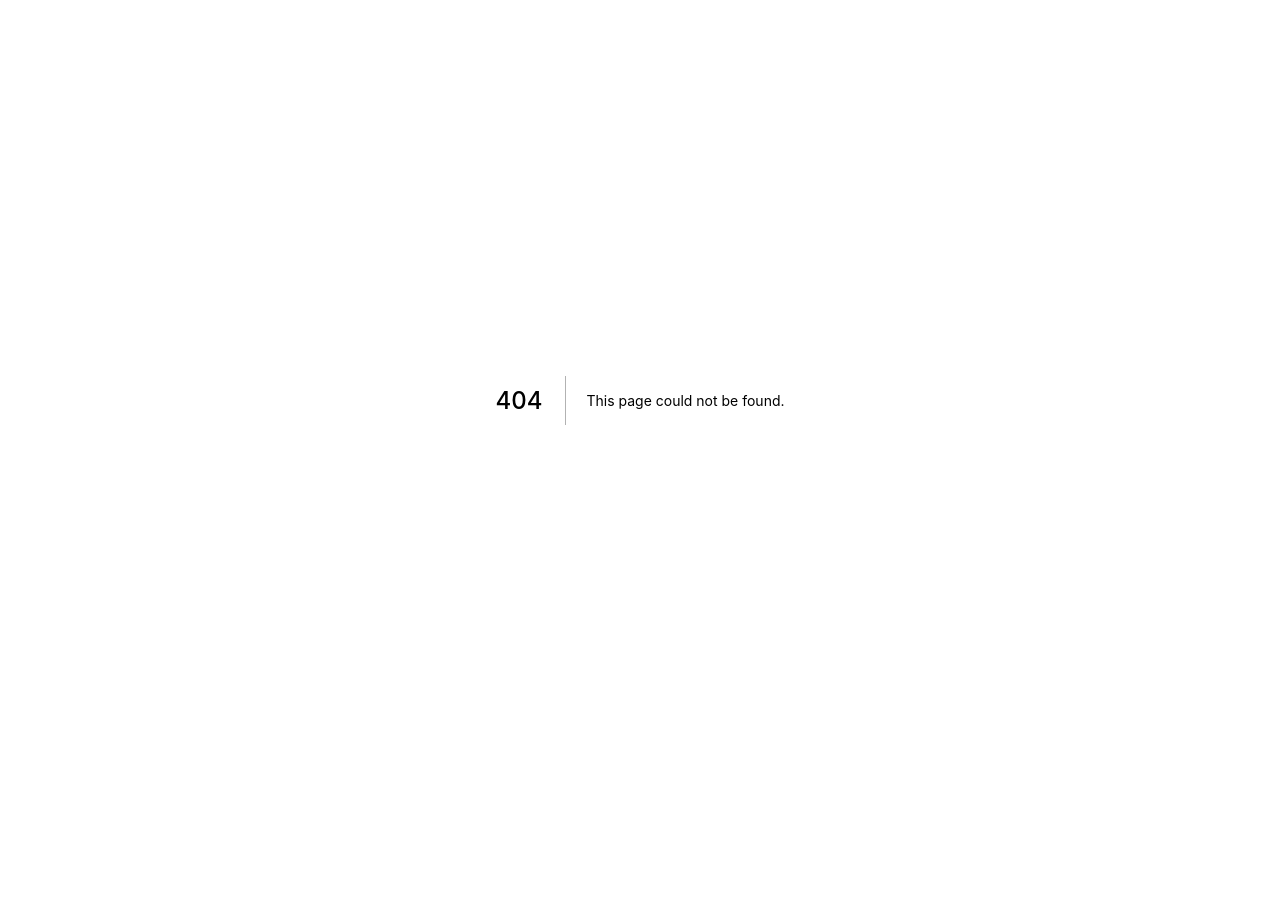
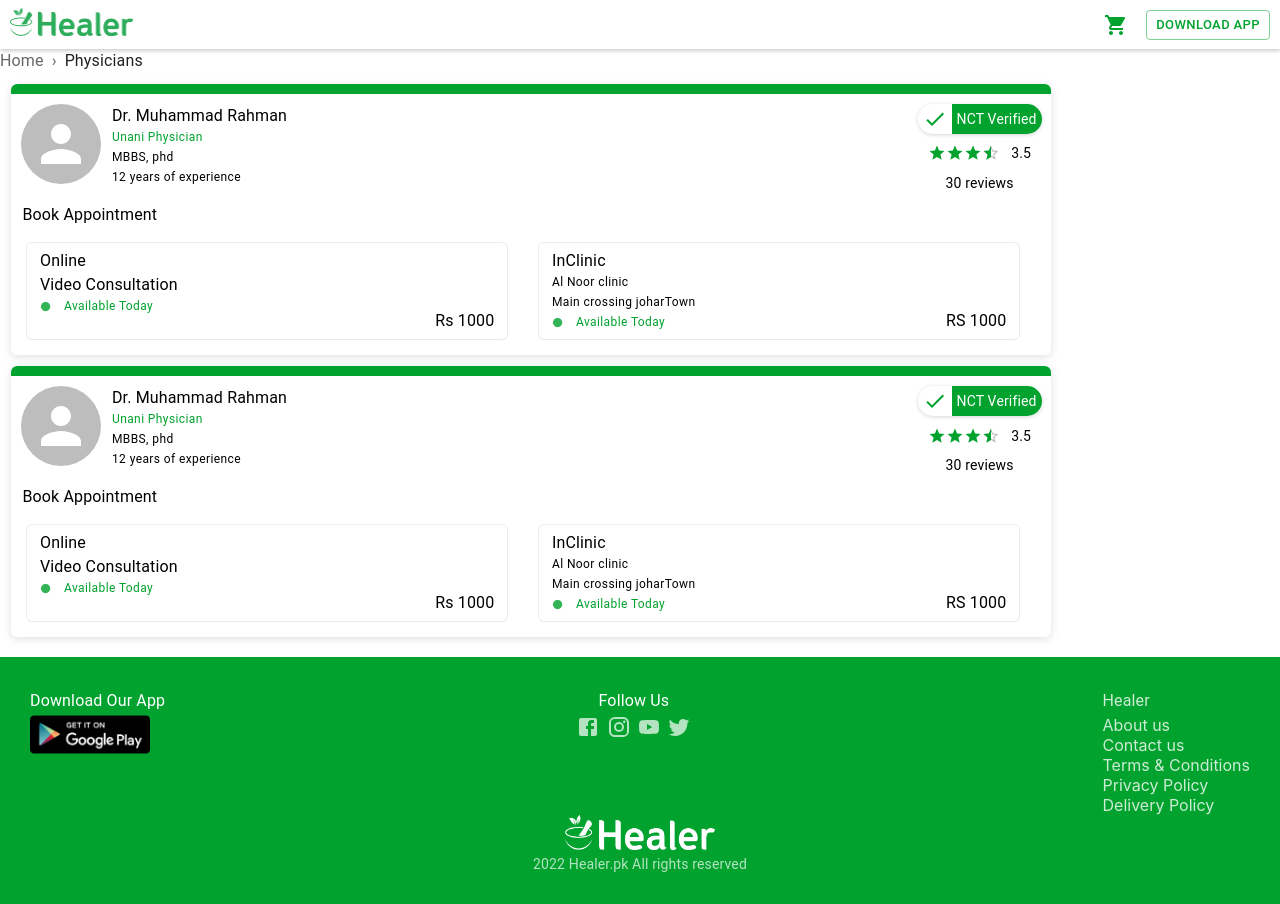
Before and after one commit to im-rahman1/healer-private, a Next.js app: page /physicians in a window 1280 px wide. Before the commit this address had no page. Before the commit the page ends 800 px from the top, so only its background shows below. Built offline with nearby package versions, Linux system fonts and the light colour scheme.

Commit message:
done with docCards

```diff
--- /dev/null
+++ b/pages/physicians/index.js
@@ -0,0 +1,161 @@
+import React from "react";
+import styles from "@/styles/physicians.module.css";
+import Layout from "@/components/Layout";
+import Link from "next/link";
+
+// mui
+import { Avatar, Breadcrumbs, Typography, Rating } from "@mui/material";
+import DoneIcon from "@mui/icons-material/Done";
+import CircleIcon from '@mui/icons-material/Circle';
+
+const muiStyles = {
+  link: {
+    cursor: "pointer",
+    "&:hover": {
+      textDecoration: "underline",
+    },
+  },
+  avatar: {
+    width: "5rem",
+    height: "5rem",
+  },
+};
+
+export default function Physicians() {
+  const breadcrumbs = [
+    <Link href="/" key="1" color="inherit" passHref>
+      <Typography sx={muiStyles.link}>Home</Typography>
+    </Link>,
+    <Typography href="/" key="3" color="text.primary">
+      Physicians
+    </Typography>,
+  ];
+
+  return (
+    <Layout title="Physicians">
+      <Breadcrumbs separator="›" aria-label="breadcrumb">
+        {breadcrumbs}
+      </Breadcrumbs>
+      <div className={styles.docCards}>
+        <div className={styles.docCard}>
+          <div className={styles.bar}></div>
+          <div className={styles.profileInfoContainer}>
+            <div className={styles.profileInfo}>
+              <Avatar src="" sx={muiStyles.avatar} />
+              <div className={styles.profileInfo__text}>
+                <Typography>Dr. Muhammad Rahman</Typography>
+                <Typography variant="caption" sx={{color: '#01a22e'}}>Unani Physician</Typography>
+                <Typography variant="caption">MBBS, phd</Typography>
+                <Typography variant="caption">12 years of experience</Typography>
+              </div>
+            </div>
+            <div className={styles.flexEnd}>
+              <div className={styles.reviewContainer}>
+                <div className={styles.badgeContainer}>
+                  <DoneIcon sx={{ color: "#01a22e" }} />
+                  <div className={styles.badgeTxt}>
+                    <Typography sx={{whiteSpace: 'noWrap'}} variant="body2">NCT Verified</Typography>
+                  </div>
+                </div>
+                <div className={styles.rating}>
+                  <Rating value={3.5} precision={0.5} max={4} sx={{color: '#01a22e'}} size="small" readOnly />
+                  <Typography variant="body2">3.5</Typography>
+                </div>
+                <Typography variant="body2">30 reviews</Typography>
+              </div>
+            </div>
+          </div>
+            <Typography sx={{marginLeft: '0.7rem'}}>Book Appointment</Typography>
+          <div className={styles.bookAppointmentContainer}>
+            <div className={styles.appointmentCard}>
+              <div>
+                <Typography>Online</Typography>
+                <Typography>Video Consultation</Typography>
+                <div className={styles.status}>
+                <CircleIcon sx={{fontSize: '0.7rem', opacity: 0.8, color: '#01a22e'}} />
+                <Typography variant='caption'>Available Today</Typography>
+                </div>
+              </div>
+              <div className={styles.pricing}>
+                <Typography>Rs 1000</Typography>
+              </div>
+            </div>
+            <div className={styles.appointmentCard}>
+              <div className={styles.appointment__info}>
+                <Typography>InClinic</Typography>
+                <Typography variant='caption'>Al Noor clinic</Typography>
+                <Typography variant='caption'>Main crossing joharTown</Typography>
+                <div className={styles.status}>
+                <CircleIcon sx={{fontSize: '0.7rem', opacity: 0.8, color: '#01a22e'}} />
+                <Typography variant='caption'>Available Today</Typography>
+                </div>
+              </div>
+              <div className={styles.pricing}>
+                <Typography>RS 1000</Typography>
+              </div>
+            </div>
+          </div>
+        </div>
+        <div className={styles.docCard}>
+          <div className={styles.bar}></div>
+          <div className={styles.profileInfoContainer}>
+            <div className={styles.profileInfo}>
+              <Avatar src="" sx={muiStyles.avatar} />
+              <div className={styles.profileInfo__text}>
+                <Typography>Dr. Muhammad Rahman</Typography>
+                <Typography variant="caption" sx={{color: '#01a22e'}}>Unani Physician</Typography>
+                <Typography variant="caption">MBBS, phd</Typography>
+                <Typography variant="caption">12 years of experience</Typography>
+              </div>
+            </div>
+            <div className={styles.flexEnd}>
+              <div className={styles.reviewContainer}>
+                <div className={styles.badgeContainer}>
+                  <DoneIcon sx={{ color: "#01a22e" }} />
+                  <div className={styles.badgeTxt}>
+                    <Typography sx={{whiteSpace: 'noWrap'}} variant="body2">NCT Verified</Typography>
+                  </div>
+                </div>
+                <div className={styles.rating}>
+                  <Rating value={3.5} precision={0.5} max={4} sx={{color: '#01a22e'}} size="small" readOnly />
+                  <Typography variant="body2">3.5</Typography>
+                </div>
+                <Typography variant="body2">30 reviews</Typography>
+              </div>
+            </div>
+          </div>
+            <Typography sx={{marginLeft: '0.7rem'}}>Book Appointment</Typography>
+          <div className={styles.bookAppointmentContainer}>
+            <div className={styles.appointmentCard}>
+              <div>
+                <Typography>Online</Typography>
+                <Typography>Video Consultation</Typography>
+                <div className={styles.status}>
+                <CircleIcon sx={{fontSize: '0.7rem', opacity: 0.8, color: '#01a22e'}} />
+                <Typography variant='caption'>Available Today</Typography>
+                </div>
+              </div>
+              <div className={styles.pricing}>
+                <Typography>Rs 1000</Typography>
+              </div>
+            </div>
+            <div className={styles.appointmentCard}>
+              <div className={styles.appointment__info}>
+                <Typography>InClinic</Typography>
+                <Typography variant='caption'>Al Noor clinic</Typography>
+                <Typography variant='caption'>Main crossing joharTown</Typography>
+                <div className={styles.status}>
+                <CircleIcon sx={{fontSize: '0.7rem', opacity: 0.8, color: '#01a22e'}} />
+                <Typography variant='caption'>Available Today</Typography>
+                </div>
+              </div>
+              <div className={styles.pricing}>
+                <Typography>RS 1000</Typography>
+              </div>
+            </div>
+          </div>
+        </div>
+      </div>
+    </Layout>
+  );
+}
--- /dev/null
+++ b/styles/physicians.module.css
@@ -0,0 +1,141 @@
+.docCards {
+  margin: auto;
+}
+
+.docCard {
+  box-shadow: rgba(99, 99, 99, 0.2) 0px 2px 8px 0px;
+  border-radius: 0.4rem;
+  overflow: hidden;
+  margin: 0.7rem;
+  max-width: 65rem;
+}
+
+.bar {
+  width: 110%;
+  height: 10px;
+  position: relative;
+  right: 20px;
+  background-color: #01a22e;
+}
+
+.profileInfoContainer {
+  display: grid;
+  grid-template-columns: 2fr 1fr;
+  padding: 0.6rem;
+}
+
+
+.profileInfo {
+  display: flex;
+  gap: 0.7rem;
+}
+
+.profileInfo__text {
+  display: flex;
+  flex-direction: column;
+}
+
+.flexEnd {
+  display: flex;
+  flex-direction: row-reverse;
+}
+
+.reviewContainer {
+  display: flex;
+  flex-direction: column;
+  align-items: center;
+  text-align: center;
+  gap: 0.6rem;
+}
+
+.rating {
+  display: flex;
+  gap: 0.7rem;
+  align-items: center;
+}
+
+/* badge */
+.badgeContainer {
+  box-shadow: rgba(0, 0, 0, 0.16) 0px 1px 4px;
+  /* margin: 1rem; */
+  display: flex;
+  gap: 5px;
+  align-items: center;
+  width: fit-content;
+  border-radius: 20px;
+  overflow: hidden;
+  padding-left: 5px;
+}
+
+.badgeTxt {
+  background-color: #01a22e;
+  color: white;
+  padding: 5px;
+}
+
+/* book appointment */
+.bookAppointmentContainer {
+  display: flex;
+  overflow-x: scroll;
+}
+
+.appointmentCard {
+  box-shadow: rgba(0, 0, 0, 0.02) 0px 1px 3px 0px, rgba(27, 31, 35, 0.08) 0px 0px 0px 1px;
+  margin: 1rem;
+  padding: 0.4rem 0.8rem;
+  border-radius: 0.3rem;
+  display: grid;
+  grid-template-columns: 1fr 1fr;
+  /* width: fit-content */
+  min-width: 480px;
+}
+
+.appointment__info {
+  display: flex;
+  flex-direction: column;
+}
+
+.status {
+  display: flex;
+  align-items: center;
+  gap: 0.8rem;
+  color: #01a22e;
+}
+
+.pricing {
+  display: flex;
+  justify-content: flex-end;
+  align-items: flex-end;
+}
+
+
+
+@media screen and (max-width: 786px) {
+
+  .appointmentCard {
+
+    min-width: 320px;
+  }
+}
+
+
+@media screen and (max-width: 540px) {
+  .profileInfo {
+    display: block;
+  }
+
+  .flexEnd {
+    align-items: center;
+  }
+}
+
+/* Hide scrollbar for Chrome, Safari and Opera */
+.bookAppointmentContainer::-webkit-scrollbar {
+  display: none;
+}
+
+/* Hide scrollbar for IE, Edge and Firefox */
+.bookAppointmentContainer {
+  -ms-overflow-style: none;  /* IE and Edge */
+  scrollbar-width: none;  /* Firefox */
+}
```
Also changed, not shown: package.json (+9 -8 lines), 1 other file (tests, documents, lock files or other folders).
